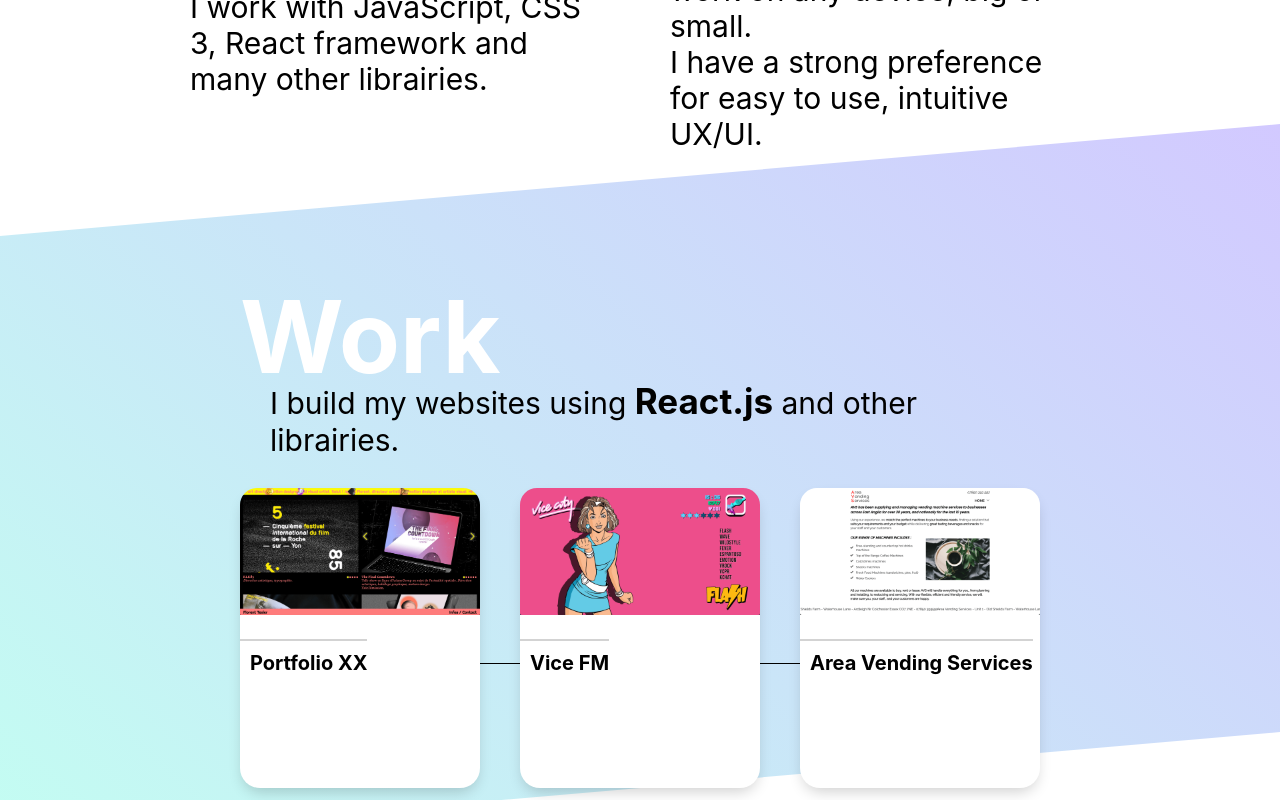
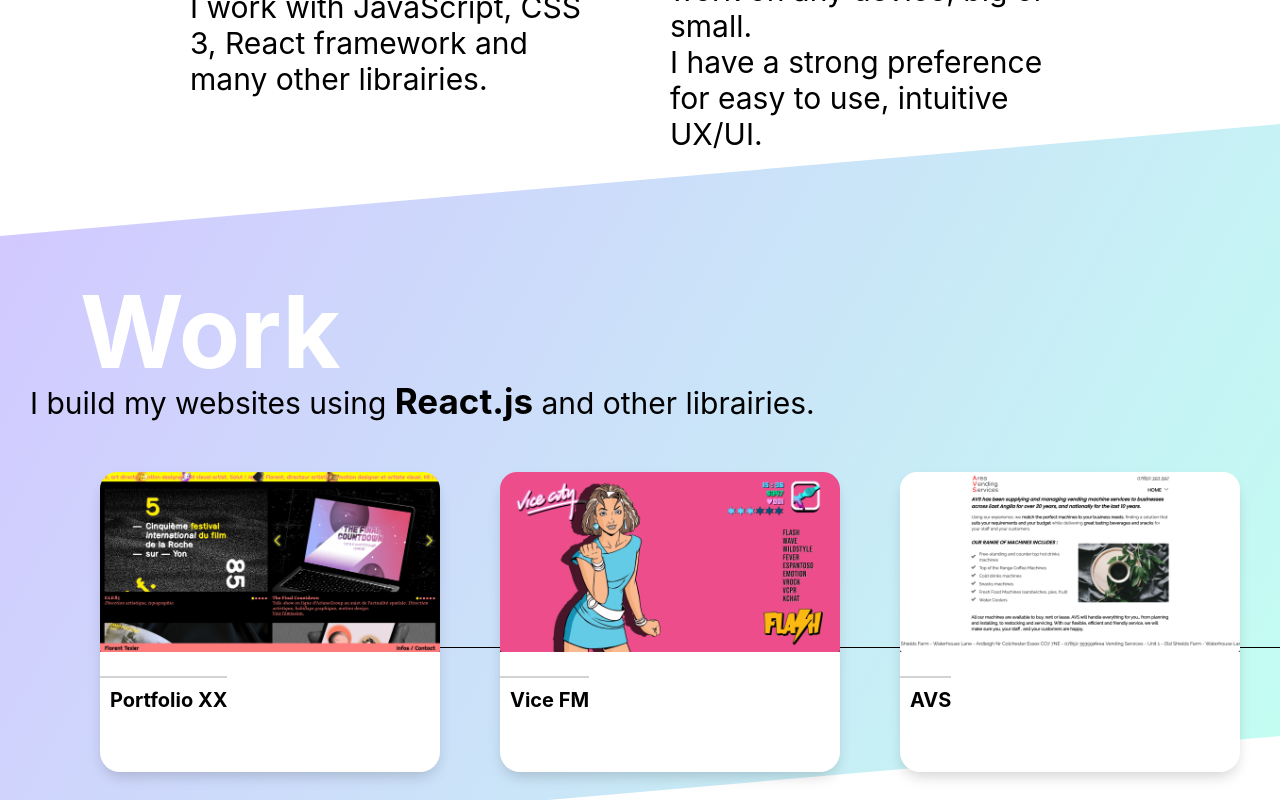
Before and after one commit to jeromenicco/my-portfolio, a React (Create React App) app: page / in a window 1280 px wide. Shown: the part 1040-1840 px from the top of the page. Built offline with nearby package versions, Linux system fonts and the light colour scheme.

Commit message:
WorkList width

```diff
--- a/src/components/About.js
+++ b/src/components/About.js
@@ -60,7 +60,7 @@ function About({ Link }) {
             <div className='about-stroke' />
             <div className='about-text-container2'>
               <p className='about-text2'>
-                Passionate and creative about what I do.<br />
+                Passionate and creative,<br />
                 If you have a project in mind it would be a pleasure to collaborate.
               </p>
             </div>
--- a/src/components/Work.css
+++ b/src/components/Work.css
@@ -2,15 +2,18 @@
     height: fit-content;
     width: 100vw;
     position: relative;
-    background-image: linear-gradient(45deg, #c3fdf2, #d2c9ff);
+    background-image: linear-gradient(300deg, #c3fdf2, #d2c9ff);
 	  transform: skewY(-5deg);
     z-index: 0;
 }
 
 .work-content {
-  max-width: 50em;
 	margin: 0 auto;
 	transform: skewY(5deg);
+}
+
+#work-parallax-text {
+
 }
 
 .work-text-container {
--- a/src/components/Work.js
+++ b/src/components/Work.js
@@ -19,7 +19,7 @@ function Work() {
                       width: '100%',
                       marginTop: 100 * percentage,
                     }}>
-                      <p className='work-background-text'>
+                      <p className='work-background-text' id='work-parallax-text'>
                       Work
                       </p>
                     </div>
--- a/src/components/WorkList.js
+++ b/src/components/WorkList.js
@@ -3,6 +3,8 @@ import React from 'react'
 import FT_DESKTOP from '../assets/FT_DESKTOP.png'
 import AVS_DESKTOP from '../assets/AVS_DESKTOP.png'
 import VICE_DESKTOP from '../assets/VICE_DESKTOP.png'
+import ANTOINE_DESKTOP from '../assets/antoine-project.png'
+import ALTIMETER_DESKTOP from '../assets/altimeter-project.png'
 
 import './WorkList.css'
 
@@ -18,8 +20,18 @@ const items = [
       resume: 'Conception, design and front-end',
     },
     {
-      name: 'Area Vending Services',
+      name: 'AVS',
       image: AVS_DESKTOP,
+      resume: 'Design and front-end',
+    },
+    {
+      name: 'Mr Antoine',
+      image: ANTOINE_DESKTOP,
+      resume: 'Design and front-end',
+    },
+    {
+      name: 'Altimeter',
+      image: ALTIMETER_DESKTOP,
       resume: 'Design and front-end',
     },
   ]
--- a/src/responsive.css
+++ b/src/responsive.css
@@ -86,11 +86,19 @@
     .worklist-container {
         margin: 0;
         flex-direction: row;
+        overflow: scroll;
+        padding: 20px 100px;
+        /* padding: 20px; */
     }
+
+
 
     .work-item-container {
         height: 300px;
-        width: 240px;
+        min-width: 340px;
+    }
+    #work-parallax-text {
+        margin-left: 80px;
     }
 
     .work-stroke-container {
@@ -98,7 +106,7 @@
         align-items: center;
     }
     .work-stroke {
-        width: 40px;
+        width: 60px;
         border-bottom: 1px solid black;
         border-right: none;
     }
```
Also changed, not shown: src/assets/altimeter-project.png (added), src/assets/antoine-project.png (added).
